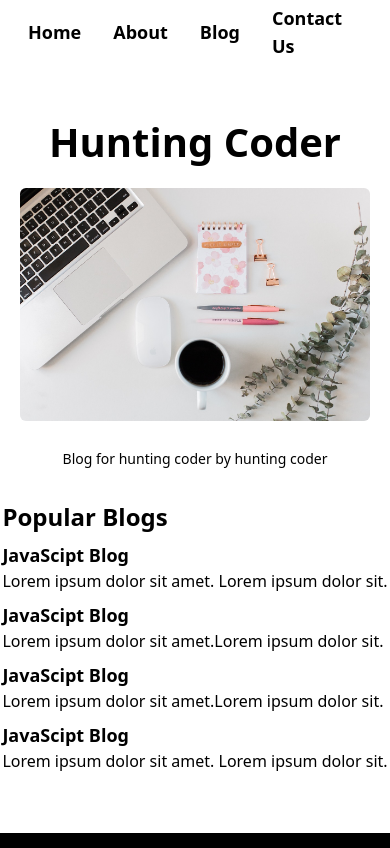
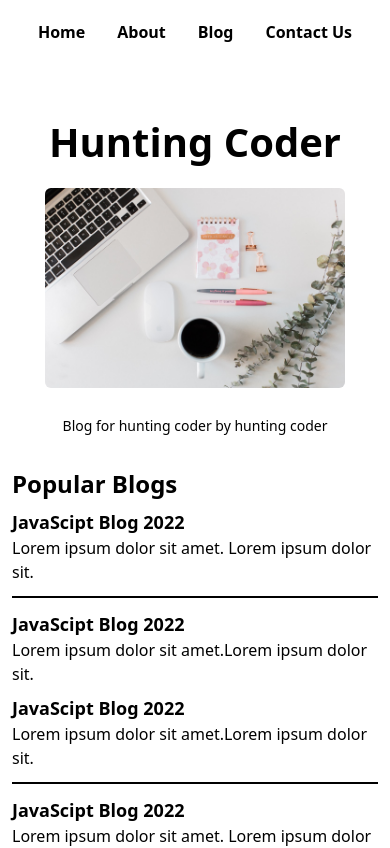
Before and after one commit to chinmayGhadigaonkar/Hunting-Coder, a Next.js app: page / in a window 390 px wide. Shown: the top 848 px of the page. Built offline with nearby package versions, Linux system fonts and the light colour scheme.

Commit message:
Contact form issue

```diff
--- a/DB/connection.js
+++ b/DB/connection.js
@@ -2,7 +2,7 @@ import mongoose from "mongoose";
 
 const connectDb =()=>{
     mongoose.connect(process.env.URL).then(()=>{
-        console.log("connected to mongodb atlas");
+        // console.log("connected to mongodb atlas");
     }).catch((e)=>{
         console.log(e)
     })
--- a/app/Footer.jsx
+++ b/app/Footer.jsx
@@ -5,7 +5,7 @@ const Footer = () => {
   return (
     <>
     <div className=" h-16 flex justify-center items-center bg-black text-white">
-        <p>Made with ❤️❤️❤️ by <Link target='_blank' href="https://github.com/chinmayGhadigaonkar" > @chinmayGhadigaonkar </Link></p>
+        <p className='text-center text-sm'>Made with ❤️❤️❤️ by <Link target='_blank' href="https://github.com/chinmayGhadigaonkar" > @chinmayGhadigaonkar </Link></p>
     </div>
     </>
   )
--- a/app/Navbar.jsx
+++ b/app/Navbar.jsx
@@ -4,19 +4,19 @@ import Link from 'next/link'
 const Navbar = () => {
   return (
     <>
-    <div className="h-16  flex  justify-center items-center">
-        <ul className='flex  justify-center items-center  mx-3 '>
+    <div className="h-16   flex  justify-center items-center">
+        <ul className='flex  flex-wrap justify-center items-center  mx-3 '>
           <Link href="/">
-          <li className='mx-4 text-lg font-bold hover:cursor-pointer hover:underline'>Home</li>
+          <li className='mx-4  sm:text-lg font-bold hover:cursor-pointer hover:underline '>Home</li>
           </Link>
             <Link href="/about">
-            <li className='mx-4 text-lg font-bold hover:cursor-pointer hover:underline'>About </li>
+            <li className='mx-4  sm:text-lg font-bold hover:cursor-pointer hover:underline '>About </li>
             </Link >
             <Link href="/blog">
-            <li className='mx-4 text-lg font-bold hover:cursor-pointer hover:underline'>Blog </li>
+            <li className='mx-4  sm:text-lg font-bold hover:cursor-pointer hover:underline '>Blog </li>
             </Link>
             <Link href="/contactus">
-            <li className='mx-4 text-lg font-bold hover:cursor-pointer hover:underline'>Contact Us</li>
+            <li className='mx-4  my-2 sm:text-lg font-bold hover:cursor-pointer hover:underline '>Contact Us</li>
             </Link>
 
 
--- a/app/about/page.jsx
+++ b/app/about/page.jsx
@@ -3,7 +3,7 @@ import React from 'react'
 const About = () => {
   return (
     <>
-    <div className="container p-5 ">
+    <div className=" m-auto container p-5 md:w-[54rem] ">
 
       <h1 className='text-center font-semibold text-3xl'>About us</h1>
       <br />
--- a/app/blog/page.jsx
+++ b/app/blog/page.jsx
@@ -1,5 +1,5 @@
 import React from 'react'
-
+import Link from 'next/link'
 
 const fetchdata = async()=>{
   const res = await fetch("http://localhost:3000/api/getblog")
@@ -16,15 +16,17 @@ const blog = async() => {
     <>
       <div className="mt-6 mb-3 m-auto   w-[20rem] ">
 
-
+        <h1 className='text-center font-semibold text-3xl'>Blogs</h1>
         {
           blog.map((blog)=>{
             return(
-
             <div className="card  my-10" key={blog._id}>
           <h3 className="font-semibold  text-lg "> {blog.title}</h3>
           <p>{(blog.description).length>30?(blog.description).slice(0,50)+"..." :blog.description  }</p>
-          <button className=' bg-black text-white m-auto w-24 rounded-lg h-8 text-sm my-2  font-normal  hover:bg-white hover:text-black hover:border-2 hover:border-black  '>Read More</button>
+          <Link href={`/blogpost/${blog._id}`}>
+          <button className=' bg-black text-white m-auto w-24 rounded-lg h-8 text-sm my-2  font-normal  hover:bg-white hover:text-black hover:border-2 hover:border-black  '>
+            Read More</button>
+          </Link>
 
         </div>
             )
--- a/app/blogpost/[slug]/page.jsx
+++ b/app/blogpost/[slug]/page.jsx
@@ -1,9 +1,37 @@
 "use client"
 import { usePathname } from 'next/navigation'
+import Image from "next/image"
 
 
-export default function Page() {
+const fetchdata = async(id)=>{
+  const res = await fetch(`http://localhost:3000/api/getblog/${id}`)
+  const blogpost = await res.json()
+  return blogpost
+}
+
+
+export default async function Page() {
 
   const pathname = usePathname()
-  return <p>Post: {pathname.split("/")[2]}</p>
+  const id =pathname.split("/")[2]
+  const blog = await fetchdata(id);
+
+
+  const date =new Date(blog.date).toUTCString()
+  // console.log(week)
+
+
+  return (
+    <>
+     <div className="  card m-auto w-[20rem]  my-10 sm:w-[40rem] md:w-[54rem]" >
+          <h1 className="font-bold  text-3xl text-center my-5 "> {blog.title}</h1>
+          <p className='text-center my-3' >{date}</p>
+          <h3 className='text-center my-2 '>Author :- <span className='font-semibold text-lg '> {blog.author}</span> </h3>
+          <Image   src="/BG.jpg" alt="..." className=" rounded-md my-4 m-auto " width={200} height={300}/>
+          <p className='text-sm text-opacity-70 p-2    m-auto  '>{blog.description}</p>
+
+
+        </div>
+    </>
+  )
 }
--- a/app/contactus/page.jsx
+++ b/app/contactus/page.jsx
@@ -1,20 +1,56 @@
-import React from 'react'
+"use client"
+import { useRouter } from 'next/navigation'
+import { usePathname } from 'next/navigation'
+import React, { useState } from 'react'
 
 const contact = () => {
+  const router = useRouter()
+  // const pathname = usePathname()
+  const [inputValue ,setinputValue]= useState({name:"" ,email:"",msg:""})
+  const Senddata= async()=>{
+    try{
+     const res =await fetch("http://localhost:3000/api/getcontact",{
+      method: 'post',
+      body:{name: inputValue.name,
+    email: inputValue.email,
+  msg:inputValue.msg }
+     })
+     const data = await res.json()
+     console.log(data)
+     return data
+    }
+    catch(e){
+      console.log(e)
+      return e
+    }
+
+  }
+
+  const handleChange =(e)=>{
+    setinputValue({...inputValue , [e.target.name]:[e.target.value]})
+  }
+  const SendMsg=async(e)=>{
+    e.preventDefault();
+    const sucess= await Senddata()
+    if(sucess){
+      console.log(sucess);
+
+    }
+  }
   return (
     <>
-    <div className='-mt-[5rem] h-[27rem]'>
+    <div className=' '>
       <h1 className='text-center pb-5 font-semibold text-3xl '>Contact Us</h1>
       <div className=' rounded-lg w-[23rem] m-auto'>
       <form action="" className='m-auto w-[22rem]  py-3'>
         <p className=' text-lg font-medium  ml-2  '>Enter Name</p>
-        <input type="text" className=' text-lg font-medium  ml-2 my-2  border-2  pl-2 h-9 w-[18.8rem] border-black rounded-lg  ' />
+        <input type="text" name='name' onChange={handleChange} className=' text-lg font-medium  ml-2 my-2  border-2  pl-2 h-9 w-[18.8rem] border-black rounded-lg   ' value={inputValue.name}/>
         <p className=' text-lg font-medium  ml-2 '>Email</p>
-        <input type="email" className=' text-lg font-medium  ml-2 my-2  border-2  pl-2 h-9 w-[18.8rem] border-black rounded-lg ' />
+        <input type="email" name='email' onChange={handleChange} className=' text-lg font-medium  ml-2 my-2  border-2  pl-2 h-9 w-[18.8rem] border-black rounded-lg  ' value={inputValue.email} />
         <p className=' text-lg font-medium  ml-2 ' >Messaage</p>
-        <textarea name="msf" id="" cols="30" rows="5" className=' text-lg font-medium  ml-2 my-2  border-2 pl-2  border-black rounded-lg '></textarea><br />
+        <textarea name="msg" onChange={handleChange} value={inputValue.msg} id="" cols="30" rows="5" className=' text-lg font-medium  ml-2 my-2  border-2 pl-2  border-black rounded-lg   ' ></textarea><br />
 
-        <button className=' bg-black text-white m-auto w-36 rounded-lg h-8 text-lg font-medium  ml-2 hover:bg-white hover:text-black hover:border-2 hover:border-black  '>Send</button>
+        <button className=' bg-black text-white m-auto w-36 rounded-lg h-8 text-lg font-medium  ml-2 hover:bg-white hover:text-black hover:border-2 hover:border-black  ' onClick={SendMsg} >Send</button>
 
       </form>
 
--- a/app/page.jsx
+++ b/app/page.jsx
@@ -7,25 +7,28 @@ export default function Home() {
     <>
       <div className="  flex flex-col justify-center items-center py-12 ">
         <h1 className="font-bold text-[2.5rem]  ">Hunting Coder</h1>
-        <Image   src="/BG.jpg" className=" rounded-md my-4 " width={350} height={600}/>
+        <Image   src="/BG.jpg" className=" rounded-md my-4 " width={300} height={500}/>
         <p className=" text-sm  mt-3 ">Blog for hunting coder by hunting coder </p>
-        <div className="mt-6 mb-3 m-auto  w-70 ">
+        <div className="mt-6 mb-3 m-auto  w-70 px-3 ">
           <h2 className=" text-2xl font-bold my-2  ">Popular Blogs</h2>
           <div className="card mt-2 ">
-            <h3 className="font-semibold  text-lg "> JavaScipt Blog</h3>
+            <h3 className="font-semibold  text-lg "> JavaScipt Blog 2022 </h3>
             <p>Lorem ipsum dolor sit amet. Lorem ipsum dolor sit.</p>
+            <hr className="border-[1.5px] border-black my-3 border-solid " />
           </div>
           <div className="card mt-2">
-            <h3 className="font-semibold text-lg">JavaScipt Blog</h3>
+            <h3 className="font-semibold text-lg">JavaScipt Blog 2022 </h3>
              <p>Lorem ipsum dolor sit amet.Lorem ipsum dolor sit.</p>
           </div>
           <div className="card mt-2">
-            <h3 className="font-semibold  text-lg ">JavaScipt Blog</h3>
+            <h3 className="font-semibold  text-lg ">JavaScipt Blog 2022 </h3>
              <p>Lorem ipsum dolor sit amet.Lorem ipsum dolor sit.</p>
+             <hr className="border-[1.5px] border-black my-3 border-solid" />
           </div>
           <div className="card mt-2">
-            <h3 className="font-semibold text-lg  "> JavaScipt Blog</h3>
+            <h3 className="font-semibold text-lg  "> JavaScipt Blog 2022 </h3>
              <p>Lorem ipsum dolor sit amet. Lorem ipsum dolor sit.</p>
+
           </div>
         </div>
 
```
